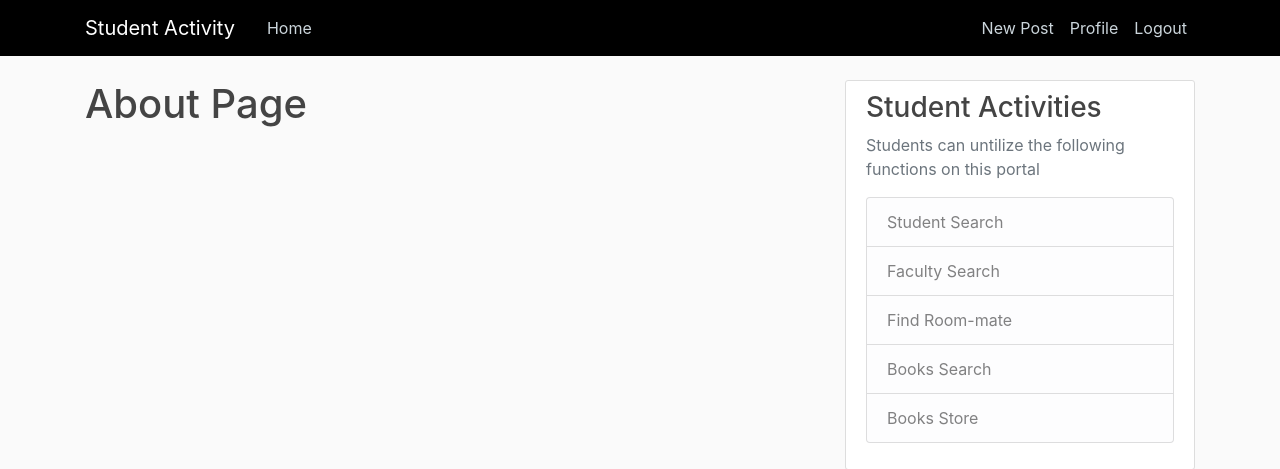
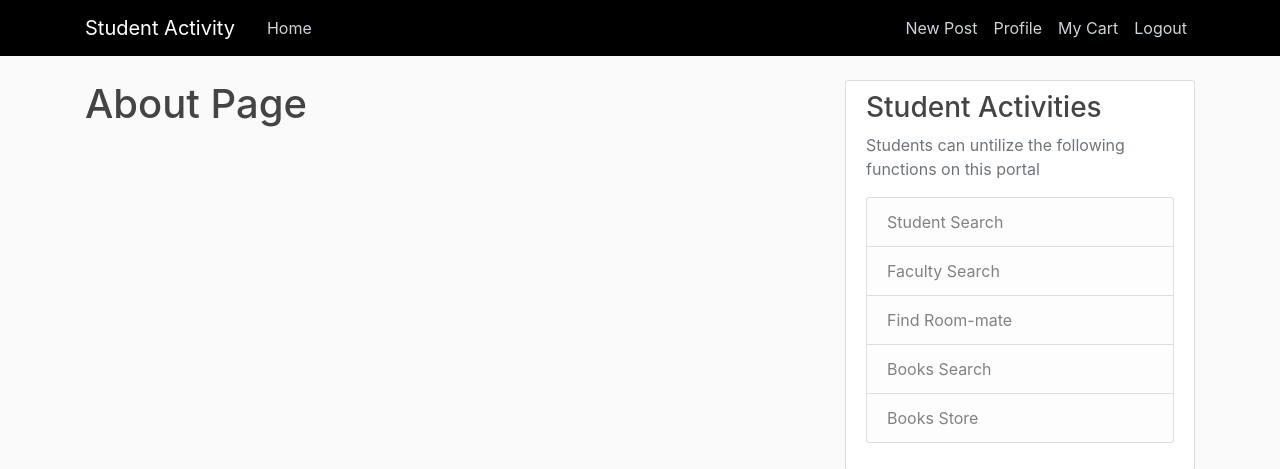
Before and after one commit to shwetarane/student-activity, a Django app: page /about/ in a window 1280 px wide. Shown: the top 469 px of the page. Run offline with Django 3.2, Linux system fonts and the light colour scheme; a user stored in the database is signed in; some libraries are stand-ins or nearby versions.

Commit message:
added MyCart option

```diff
--- a/blog/templates/blog/base.html
+++ b/blog/templates/blog/base.html
@@ -83,6 +83,12 @@
                 <a class="nav-item nav-link" href="{%  url 'users:roommateFind' %}">Find Room-mate</a>
                 <a class="nav-item nav-link" href="{%  url 'books:book_lists' %}">Books Store</a>
                 <a class="nav-item nav-link" href="{%  url 'books:book_search' %}">Books search</a> -->
+                <div class="dropdown">
+                  <a class="nav-item nav-link" href="{%  url 'cart:cart_detail' %}">My Cart</button></href>
+                  <div class="dropdown-content">
+                    <a href="{%  url 'orders:orders_history' %}">My Orders</a>
+                  </div>
+                </div>
                 <a class="nav-item nav-link" href="{%  url 'logout' %}">Logout</a>
               {% else %}
                 <a class="nav-item nav-link" href="{%  url 'login' %}">Login</a>
```
